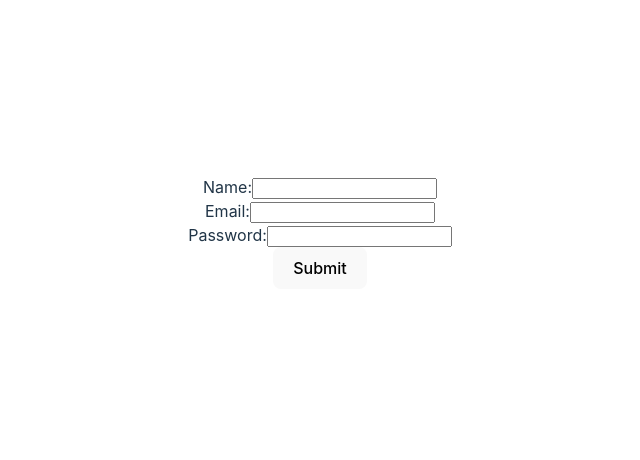
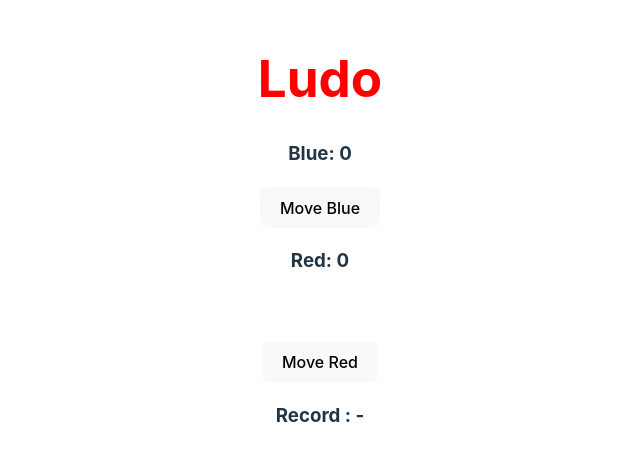
Before and after one commit to SalmanHammmad/Basic-React-Learning, a React (Vite) app: page / in a window 1280 px wide. Shown: the part 168-628 px from the top of the page, without its empty margins (320-960 px from the left). Built offline with nearby package versions, Linux system fonts and the light colour scheme.

Commit message:
useState hook done

```diff
--- a/src/App.jsx
+++ b/src/App.jsx
@@ -2,6 +2,8 @@ import './App.css'
 import ProductTab from './components/props/ProductTab'
 import Button from './components/events/Button'
 import Form from './components/events/Form'
+import Counter from './components/hooks/Counter'
+import Ludo from './components/hooks/Ludo'
 
 const App = () => {
 
@@ -9,7 +11,9 @@ const App = () => {
       <>
         {/* <ProductTab /> */}
         {/* <Button /> */}
-        <Form />
+        {/* <Form />  */}
+        {/* <Counter /> */}
+        <Ludo />
       </>
       )
 }
--- /dev/null
+++ b/src/components/hooks/Counter.jsx
@@ -0,0 +1,23 @@
+import { useState } from "react";
+
+export default function Counter() {
+    let [count, setCount] = useState(0);
+
+    console.log('State Refreshed!!!');
+
+    const handleIncrement = () => (setCount((prevcount) => prevcount + 1));
+
+    const handleDecrement = () => {
+        setCount((prevcount) => prevcount - 1);
+    }
+
+    return (
+        <>
+            <button onClick={handleIncrement}>Increment</button>
+            <br /> <br />
+            <button onClick={handleDecrement}>Decrement</button>
+            <br /> <br />
+            <span> Count: {count} </span>
+        </>
+    )
+    }
--- /dev/null
+++ b/src/components/hooks/Ludo.jsx
@@ -0,0 +1,41 @@
+import { useState } from "react"
+
+const Ludo = () => {
+
+    const [moves, setMoves] = useState({blue: 0, red: 0})
+    const [record, setRecord] = useState(['-'])
+
+
+
+    function changeState(c)  {
+
+        if(c == 'blue'){
+            setMoves((prevMoves) => ({...prevMoves, blue: prevMoves.blue + 1}))
+        }else{
+            setMoves(prevState=>({...prevState, red: prevState.red + 1}))
+        }
+
+        setRecord((prevRecord) => [...prevRecord, `${c} moved`])
+    }
+
+    const updateBlue = () => {
+        changeState('blue')
+    }
+
+
+  return (
+    <div>
+        <h1>Ludo</h1>
+        <h3>Blue: {moves.blue}</h3>
+        <button onClick={updateBlue}>Move Blue</button>
+        <h3>Red: {moves.red}</h3>
+        <br /><br />
+
+        <button onClick={() =>changeState('red')}>Move Red</button>
+        <h3>Record : {record}</h3>
+
+    </div>
+  )
+}
+
+export default Ludo
```
